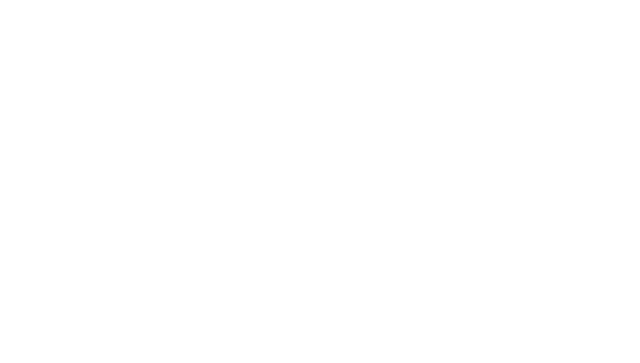
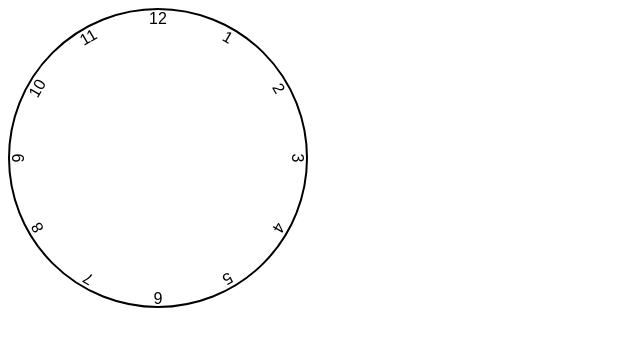
Before and after one commit to seanevanlee/clock, a plain HTML site: page index.html in a window 1280 px wide. Shown: the whole page, without its empty margins (0-640 px from the left). Drawn offline with Linux system fonts and the light colour scheme.

Commit message:
all 12 numbers are up

```diff
--- a/index.html
+++ b/index.html
@@ -4,7 +4,27 @@
     <meta charset="UTF-8" />
     <meta http-equiv="X-UA-Compatible" content="IE=edge" />
     <meta name="viewport" content="width=device-width, initial-scale=1.0" />
-    <title>Document</title>
+    <link href="styles.css" rel="stylesheet" />
+    <script defer src="script.js"></script>
+    <title>Clock</title>
   </head>
-  <body></body>
+  <body>
+    <div class="clock">
+      <div class="hand hour"></div>
+      <div class="hand minute"></div>
+      <div class="hand second"></div>
+      <div class="number number1">1</div>
+      <div class="number number2">2</div>
+      <div class="number number3">3</div>
+      <div class="number number4">4</div>
+      <div class="number number5">5</div>
+      <div class="number number6">6</div>
+      <div class="number number7">7</div>
+      <div class="number number8">8</div>
+      <div class="number number9">9</div>
+      <div class="number number10">10</div>
+      <div class="number number11">11</div>
+      <div class="number number12">12</div>
+    </div>
+  </body>
 </html>
--- /dev/null
+++ b/styles.css
@@ -0,0 +1,62 @@
+*,
+*::after,
+*::before {
+  box-sizing: border-box;
+  font-family: Gotham Rounded, sans-serif;
+}
+
+body {
+  background: linear-gradient(to right, hs(200, 100%, 50%), hs(175, 100%, 50%));
+}
+
+.clock {
+  width: 300px;
+  height: 300px;
+  background-color: rgba(255, 255, 255, 0.8);
+  border-radius: 50%;
+  border: 2px solid black;
+  position: relative;
+}
+
+.clock .number {
+  --rotation: 0;
+  position: absolute;
+  width: 100%;
+  height: 100%;
+  text-align: center;
+  transform: rotate(var(--rotation));
+}
+
+.clock .number1 {
+  --rotation: 30deg;
+}
+.clock .number2 {
+  --rotation: 60deg;
+}
+.clock .number3 {
+  --rotation: 90deg;
+}
+.clock .number4 {
+  --rotation: 120deg;
+}
+.clock .number5 {
+  --rotation: 150deg;
+}
+.clock .number6 {
+  --rotation: 180deg;
+}
+.clock .number7 {
+  --rotation: 210deg;
+}
+.clock .number8 {
+  --rotation: 240deg;
+}
+.clock .number9 {
+  --rotation: 270deg;
+}
+.clock .number10 {
+  --rotation: 300deg;
+}
+.clock .number11 {
+  --rotation: 330deg;
+}
```
